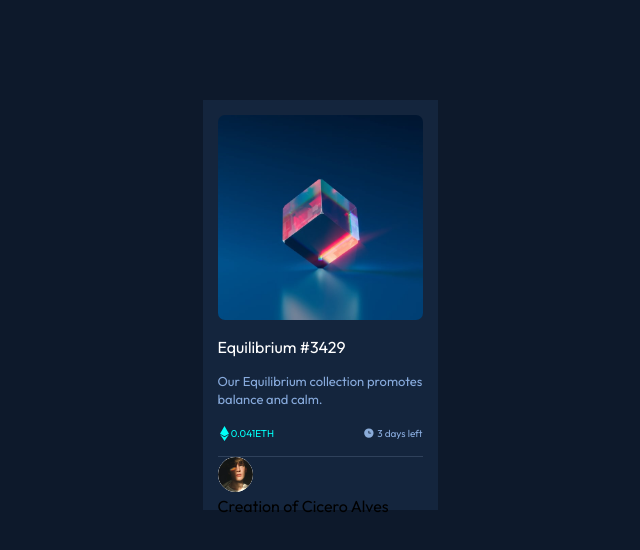
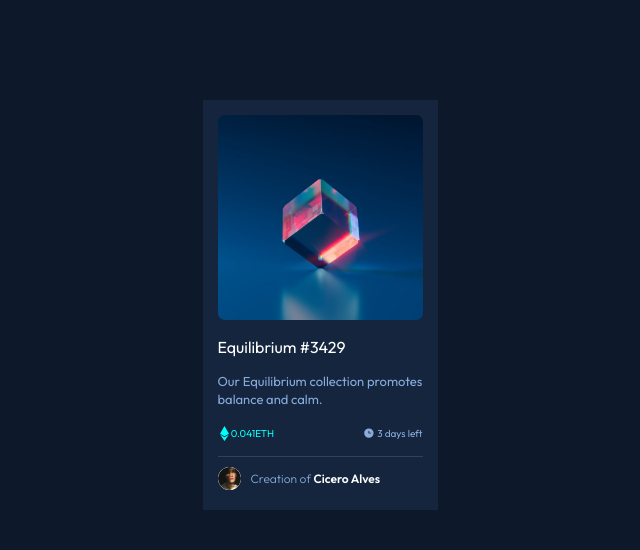
Before and after one commit to ciceronunes/CARD-NFT, a plain HTML site: page index.html in a window 1280 px wide. Shown: the whole page, without its empty margins (320-960 px from the left). Drawn offline with Linux system fonts and the light colour scheme.

Commit message:
Completing the visual part of my card

```diff
--- a/index.html
+++ b/index.html
@@ -1,5 +1,5 @@
 <!DOCTYPE html>
-<html lang="en">
+<html lang="pt-br">
 
 <head>
     <meta charset="UTF-8">
@@ -31,7 +31,7 @@
         </main>
         <footer>
             <img class="avatar" src="./assets/image-avatar.png" alt="avatar">
-            <p class="creation" >Creation of Cicero Alves</p>
+            <p class="creation">Creation of <strong>Cicero Alves</strong></p>
         </footer>
     </div>
 </body>
--- a/styles.css
+++ b/styles.css
@@ -78,12 +78,26 @@ footer{
 }
 
 .avatar{
-    height: 35px;
+    height: 23px;
     background-color: white;
     border-radius: 50%;
+    margin-top: 10px;
 }
 
+.creation{
+    position: absolute;
+    display: inline;
+    padding-top: 14px;
+    padding-left: 10px;
+    font-size: 12px;
+    font-weight: 300;
+    opacity: 10px;
+    color:  hsl(215, 56%, 70%);
+}
 
+strong{
+    color: white;
+}
 /* ### Primary
 
 - Soft blue: hsl(215, 51%, 70%)
```
